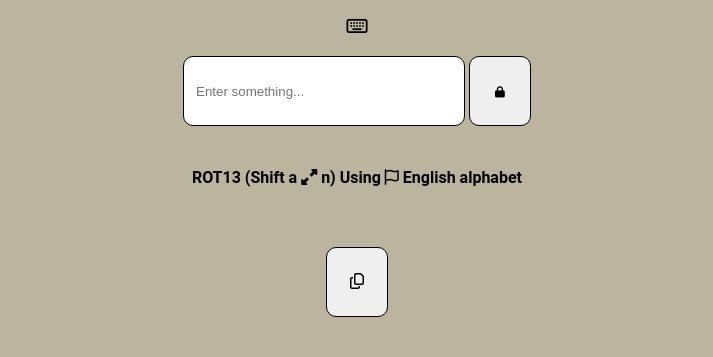
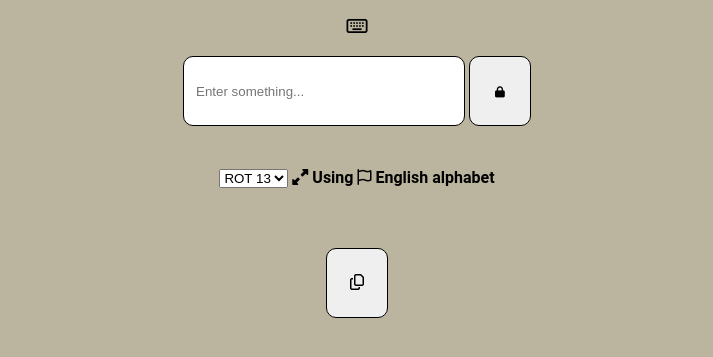
Before and after one commit to tomaszwresilo/caesarcipher, a website: page index.html in a window 1280 px wide. Shown: the part 545-902 px from the top of the page, without its empty margins (283-996 px from the left). Drawn offline with Linux system fonts and the light colour scheme.

Commit message:
add select of rot shift value

```diff
--- a/index.html
+++ b/index.html
@@ -25,7 +25,35 @@
         <h3><i class="far fa-keyboard"></i></h3>
         <input type="text" placeholder="Enter something..." id="input">
         <button id="lockButton"> <i class="fa fa-lock" aria-hidden="true"></i> </button>
-        <h4>ROT13 (Shift a <i class="fas fa-expand-alt"></i> n) Using <i class="far fa-flag"></i> English alphabet</h4>
+        <h4> <select id="shiftValue">
+                <option value="1">ROT 1</option>
+                <option value="2">ROT 2</option>
+                <option value="3">ROT 3</option>
+                <option value="4">ROT 4</option>
+                <option value="5">ROT 5</option>
+                <option value="6">ROT 6</option>
+                <option value="7">ROT 7</option>
+                <option value="8">ROT 8</option>
+                <option value="9">ROT 9</option>
+                <option value="10">ROT 10</option>
+                <option value="11">ROT 11</option>
+                <option value="12">ROT 12</option>
+                <option value="13" selected>ROT 13</option>
+                <option value="14">ROT 14</option>
+                <option value="15">ROT 15</option>
+                <option value="16">ROT 16</option>
+                <option value="17">ROT 17</option>
+                <option value="18">ROT 18</option>
+                <option value="19">ROT 19</option>
+                <option value="20">ROT 20</option>
+                <option value="21">ROT 21</option>
+                <option value="22">ROT 22</option>
+                <option value="23">ROT 23</option>
+                <option value="24">ROT 24</option>
+                <option value="25">ROT 25</option>
+            </select>
+            <i class="fas fa-expand-alt"></i> Using <i class="far fa-flag"></i> English alphabet
+        </h4>
         <div id="resolut"></div>
         <button id="copyBtn"><i class="far fa-copy"></i></button>
     </main>
--- a/scripts/code.js
+++ b/scripts/code.js
@@ -1,6 +1,6 @@
-import { input, resolut } from "./index.js";
+import { input, resolut, encrypionType } from "./index.js";
 
-function crypter(input, resolut) {
+function crypter(input, resolut, encrypionType) {
   if (typeof input !== "string") {
     return (resolut.innerText = "Please enter a string!");
   }
@@ -10,8 +10,6 @@ function crypter(input, resolut) {
 
   const alphabet = "abcdefghijklmnopqrstuvwxyz";
   const wordInTable = input.toLowerCase().split("");
-  const shiftValue = 13;
-
   const mappingArray = wordInTable.map((element) => {
     const remainingCharacters = alphabet.length - alphabet.indexOf(element);
     const indexInAlphabet = alphabet.indexOf(element);
@@ -20,7 +18,7 @@ function crypter(input, resolut) {
       return element;
     }
 
-    return alphabet[(indexInAlphabet + shiftValue) % alphabet.length];
+    return alphabet[(indexInAlphabet + encrypionType) % alphabet.length];
   });
 
   resolut.innerText = mappingArray.join("");
--- a/scripts/index.js
+++ b/scripts/index.js
@@ -5,10 +5,12 @@ const lockButton = document.querySelector("#lockButton");
 const copyBtn = document.querySelector("#copyBtn");
 const input = document.querySelector("#input");
 const resolut = document.querySelector("#resolut");
+const shiftValue = document.querySelector("#shiftValue");
 
 function handleCrypter() {
   const inputValue = input.value.trim().replace(/\s/g, "");
-  crypter(inputValue, resolut);
+  const encrypionType = shiftValue.value;
+  crypter(inputValue, resolut, encrypionType);
   input.value = "";
   input.focus();
 }
@@ -24,4 +26,4 @@ lockButton.addEventListener("click", handleCrypter);
 copyBtn.addEventListener("click", copyClipboard);
 input.addEventListener("keydown", handleEnter);
 
-export { input, resolut };
+export { input, resolut, encrypionType };
```
